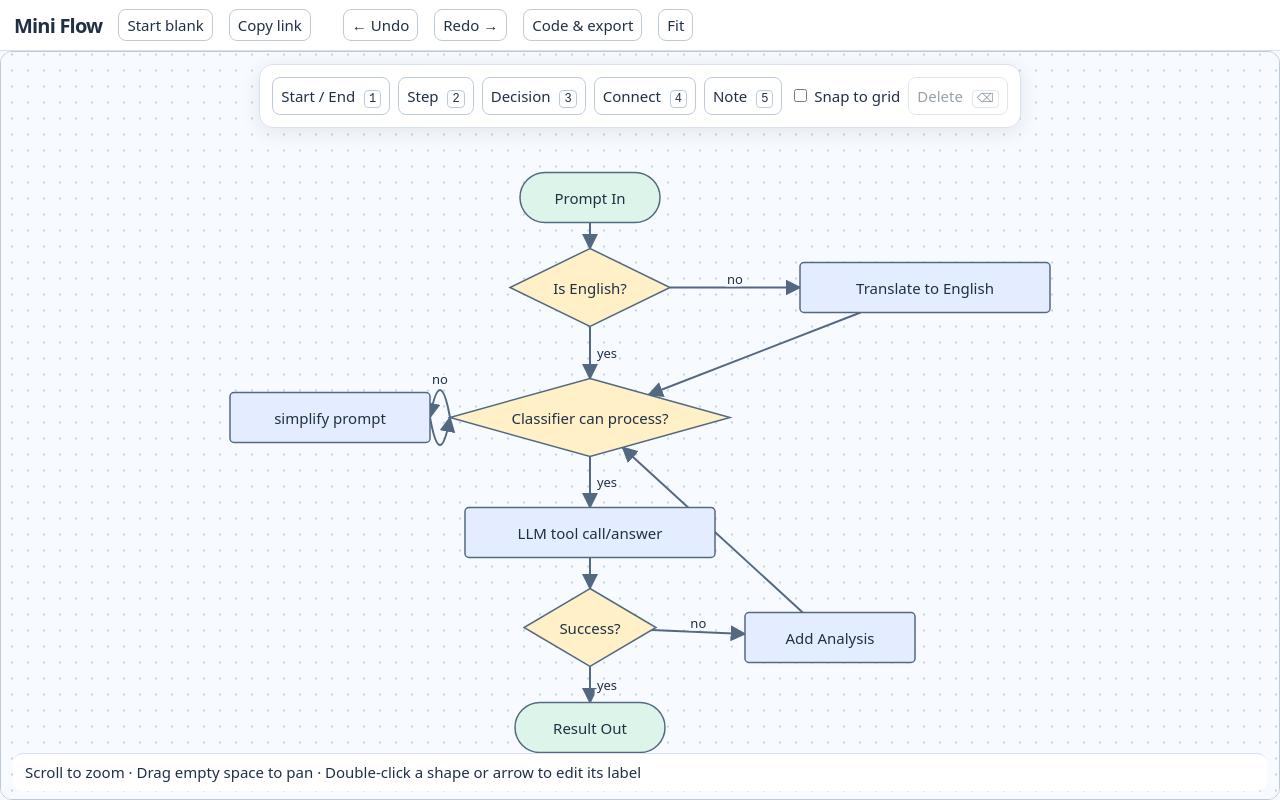
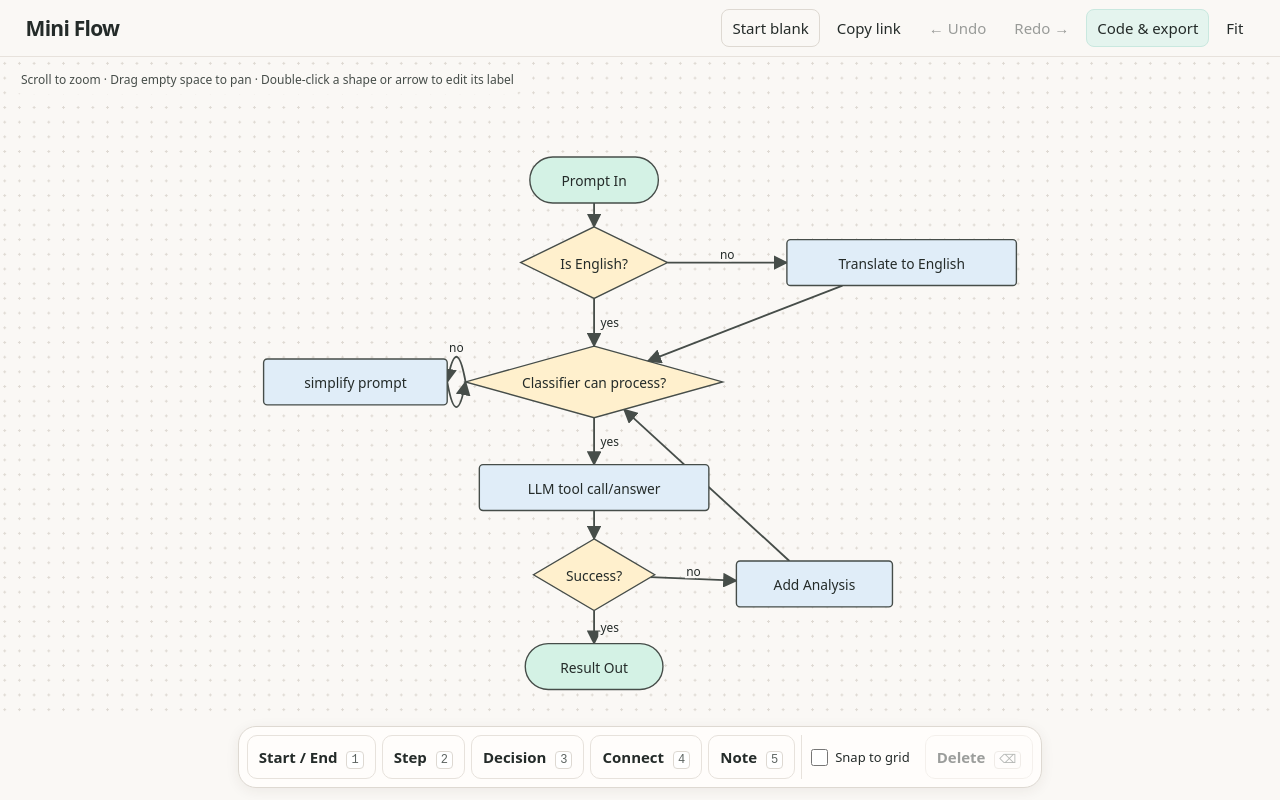
Before and after one commit to KakkoiDev/mini-flow, a plain HTML site: page index.html in a window 1280 px wide. Drawn offline with Linux system fonts and the light colour scheme.

Commit message:
Adopt the bottom dock design for Mini Flow

```diff
--- a/index.html
+++ b/index.html
@@ -4,14 +4,25 @@
 <meta name="viewport" content="width=device-width,initial-scale=1">
 <title>Mini Flow</title>
 <style>
-body{margin:0;background:#f7faff;color:#203044;font:15px system-ui}
+:root{color-scheme:light}
+body{margin:0;background:#faf8f5;color:#242b29;font:15px system-ui,sans-serif}
 main{height:100dvh;display:flex;flex-direction:column}
-header{display:flex;align-items:center;flex-wrap:wrap;gap:8px 16px;padding:9px 14px;background:white;border-bottom:1px solid #d9e2ec}
-h1{margin:0;font-size:20px;letter-spacing:-.04em}
+header{display:flex;align-items:center;flex-wrap:wrap;gap:6px;padding:9px clamp(10px,2vw,28px);background:#faf8f5;border-bottom:1px solid #e7e2dc}
+h1{margin:0 auto 0 0;font-size:21px;font-weight:750;letter-spacing:-.035em}
 header .header-actions{display:contents}
-header button{font:inherit;border:1px solid #bdcbd9;background:white;color:inherit;border-radius:8px;padding:5px 8px;cursor:pointer}
+header button{font:inherit;border:1px solid transparent;background:transparent;color:inherit;border-radius:8px;padding:7px 10px;min-height:38px;cursor:pointer}
+header button:hover:not(:disabled){background:#f0ece6}
+header button:disabled{opacity:.45;cursor:default}
+header #blank{border-color:#ded9d2}
+header [data-panel]{background:#e4f4ee;border-color:#c9e8df}
+header [data-panel][aria-expanded=true]{background:#cdebe1}
+header button:focus-visible{outline:2px solid #087f71;outline-offset:2px}
+#save-status:empty{display:none}
+#save-status{order:1;flex-basis:100%;font-size:12px;color:#4c6660}
 #editor{flex:1;min-height:0;--mini-flow-height:100%}
 #editor > div{height:100%}
+@media(max-width:550px){header{gap:3px;padding:5px 8px}h1{font-size:18px}
+header button{font-size:13px;padding:5px 7px;min-height:44px}}
 </style>
 <main>
   <header><h1>Mini Flow</h1><button id="blank">Start blank</button><button id="share">Copy link</button><span id="save-status" role="status"></span></header>
@@ -86,7 +97,9 @@ function save(source, positions) {
 }
 const saved = restore();
 const editor = MiniFlow.mount(document.querySelector('#editor'), saved?.source ?? example,
-  saved?.positions ?? examplePositions, { onChange: save, header: document.querySelector('header') });
+  saved?.positions ?? examplePositions, { onChange: save, header: document.querySelector('header'), layout: 'dock',
+    colors: { canvas: '#faf8f5', grid: '#ded9d2', text: '#242b29', surface: '#fffdfb',
+      stroke: '#464d49', accent: '#087f71', terminal: '#d4f2e5', step: '#e0edf8', decision: '#fff0cd' } });
 document.querySelector('#blank').onclick = () => editor.setMermaid('flowchart TD');
 let copyTimer;
 document.querySelector('#share').onclick = async () => {
--- a/mini-flow.js
+++ b/mini-flow.js
@@ -66,7 +66,7 @@
     ), ...metadata].join('\n');
   }
 
-  function mount(host, source = 'flowchart TD', positions = {}, { onChange, features = {}, colors = {}, extraShapes = {}, tools, header, onSend } = {}) {
+  function mount(host, source = 'flowchart TD', positions = {}, { onChange, features = {}, colors = {}, extraShapes = {}, tools, header, onSend, layout = 'classic' } = {}) {
     const enabled = name => features[name] !== false;
     const palette = { canvas: '#f7faff', grid: '#c5d4e4', text: '#203044', surface: '#fff',
       stroke: '#536982', accent: '#3965be', terminal: '#dcf4e9', step: '#e4edff', decision: '#fff0c7', ...colors };
@@ -131,6 +131,33 @@ display:flex;align-items:center;flex-wrap:wrap;gap:8px;padding:12px;background:v
         .connection-actions button {min-height:44px;box-shadow:0 2px 8px #20304420}
         .bend-handle {position:absolute;z-index:1;width:44px;height:44px;padding:0;transform:translate(-50%,-50%);background:transparent;border:0;cursor:grab;touch-action:none}
         .bend-handle::after {content:'';display:block;width:14px;height:14px;margin:auto;border:2px solid var(--mf-accent);border-radius:50%;background:var(--mf-surface)}
+        .dock-layout {border:0;border-radius:0;background:var(--mf-canvas);--dock-height:64px;--dock-bottom:calc(12px + env(safe-area-inset-bottom, 0px))}
+        .dock-layout .toolbar {inset:auto 8px var(--dock-bottom);max-width:calc(100% - 16px);
+          justify-content:center;gap:6px;padding:8px;border:1px solid #ded9d2;border-radius:18px;
+          box-shadow:0 3px 14px #332c2212}
+        .dock-layout .toolbar button {min-height:44px;padding:8px 11px;border-color:#e7e2dc;border-radius:10px;font-weight:550}
+        .dock-layout .toolbar button:hover:not(:disabled) {background:#f5f1eb}
+        .dock-layout .toolbar button[aria-pressed=true] {background:#dcf3ed;border-color:var(--mf-accent)}
+        .dock-layout button:focus-visible {outline:2px solid var(--mf-accent);outline-offset:2px}
+        .dock-layout kbd {background:#fff;color:#5e6562;border-color:#ded9d2}
+        .dock-layout .toolbar label {display:flex;align-items:center;gap:7px;padding:0 9px;min-height:44px;
+          border-inline-start:1px solid #e7e2dc;white-space:nowrap;font-size:13px}
+        .dock-layout .toolbar input {accent-color:var(--mf-accent);width:17px;height:17px;margin:0}
+        .dock-layout .scroll {bottom:calc(var(--dock-height) + var(--dock-bottom) + 8px)}
+        .dock-layout .status {inset:8px auto auto 12px;min-height:0;max-width:calc(100% - 24px);
+          padding:6px 9px;border:0;background:var(--mf-canvas);color:var(--mf-stroke);font-size:12px}
+        .dock-layout .panel {inset:0 0 calc(var(--dock-height) + var(--dock-bottom) + 8px) auto;
+          max-height:none;border-radius:0;border-width:0 0 1px 1px;box-shadow:none;width:min(350px,100%)}
+        .dock-layout .connection-actions button {background:#e4f4ee;border-color:#a7cfc4}
+        @media (min-width: 850px) {
+          .dock-layout:has(.panel:not([hidden])) .scroll {right:350px}
+          .dock-layout:has(.panel:not([hidden])) .status {max-width:calc(100% - 374px)}
+        }
+        @media (max-width: 550px) {
+          .dock-layout .toolbar {gap:4px;padding:5px}
+          .dock-layout .toolbar button {padding:6px 8px}
+          .dock-layout .status {font-size:11px}
+        }
         .panel-actions {display:flex;flex-wrap:wrap;gap:8px;margin-top:10px}
         .panel textarea {margin:10px 0 0}
         summary {cursor:pointer}
@@ -186,7 +213,15 @@ display:flex;align-items:center;flex-wrap:wrap;gap:8px;padding:12px;background:v
       event.currentTarget.setAttribute('aria-expanded', String(!panel.hidden));
     };
     get('[data-fit]').onclick = fit;
-    const observer = new ResizeObserver(updateCamera);
+    const frame = get('.frame');
+    const toolbar = get('.toolbar');
+    const dockLayout = layout === 'dock';
+    if (dockLayout) frame.classList.add('dock-layout');
+    const observer = new ResizeObserver(() => {
+      if (dockLayout) frame.style.setProperty('--dock-height', toolbar.offsetHeight + 'px');
+      updateCamera();
+    });
+    if (dockLayout) observer.observe(toolbar);
     observer.observe(viewport);
     function updateCamera() {
       const width = viewport.clientWidth || 1, height = viewport.clientHeight || 1;
@@ -1002,6 +1037,7 @@ display:flex;align-items:center;flex-wrap:wrap;gap:8px;padding:12px;background:v
     const headerActions = get('.header-actions');
     if (header) header.append(headerActions);
     host.append(root);
+    if (dockLayout) frame.style.setProperty('--dock-height', toolbar.offsetHeight + 'px');
     area.value = sourceText();
     status('Scroll to zoom · Drag empty space to pan · Double-click a shape or arrow to edit its label');
     render();
```
